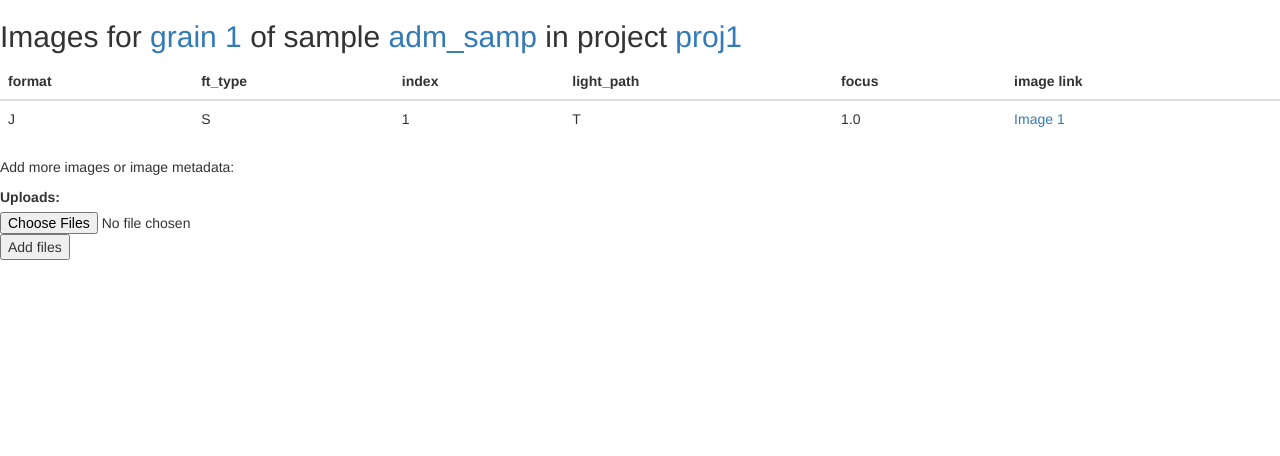
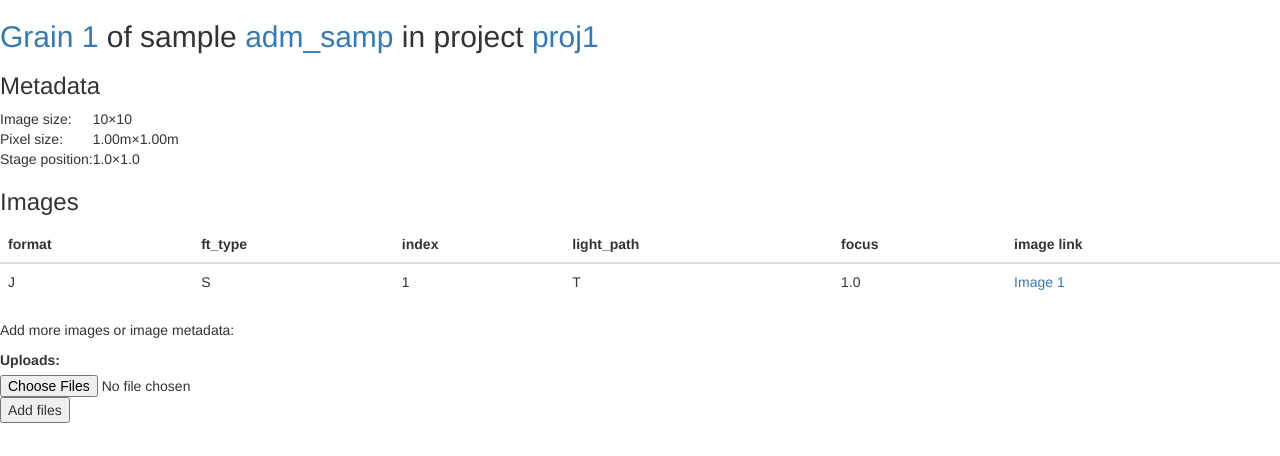
Before and after one commit to tim-band/geochron-at-home, a Django app: page /ftc/grain/1/images in a window 1280 px wide. Shown: the part 50-506 px from the top of the page. Run offline with Django 3.2, Linux system fonts and the light colour scheme; a user stored in the database is signed in; data comes from the database, SQL or seed files in the repository; tables that the repository leaves empty hold one stand-in row (values such as "Sample post"); parts of the project's set-up code (start-up, migrations or seed data) failed here and were passed over; some libraries are stand-ins or nearby versions.

Commit message:
Better information in grains list on sample page also various fixes

```diff
--- a/ftc/models.py
+++ b/ftc/models.py
@@ -98,6 +98,12 @@ class Grain(models.Model):
     def get_images_mica(self):
         return self.image_set.filter(ft_type='I').order_by('index')
 
+    def count_images_crystal(self):
+        return self.image_set.filter(ft_type='S').count()
+
+    def count_images_mica(self):
+        return self.image_set.filter(ft_type='I').count()
+
     def count_results(self):
         return FissionTrackNumbering.objects.filter(
             in_sample=self.sample,
--- a/ftc/templatetags/si_mag.py
+++ b/ftc/templatetags/si_mag.py
@@ -6,7 +6,9 @@ large = ['k', 'M', 'G']
 small = ['m', '\xb5', 'n', 'p']
 
 @register.simple_tag
-def si_mag(num, decimal_places=2):
+def si_mag(num, decimal_places=2, unit='', none='None'):
+    if num is None:
+        return none
     sign = ''
     if num < 0:
         num = -num
@@ -23,5 +25,5 @@ def si_mag(num, decimal_places=2):
         prefix = small[-1 - mag]
     elif 0 < mag:
         prefix = large[mag - 1]
-    format_string = '{0}{1:.' + str(decimal_places) + 'f}{2}'
-    return format_string.format(sign, num, prefix)
+    format_string = '{0}{1:.' + str(decimal_places) + 'f}{2}{3}'
+    return format_string.format(sign, num, prefix, unit)
--- a/templates/ftc/grain.html
+++ b/templates/ftc/grain.html
@@ -156,7 +156,9 @@ window.addEventListener('load', function() {
 <div>
     <table class="metadata">
         <tr><td>Image size:</td><td>{{ object.image_width }}&#x00D7;{{ object.image_height }}</td></tr>
-        <tr><td>Pixel size:</td><td>{% si_mag object.scale_x %}m&#x00D7;{% si_mag object.scale_y %}m</td></tr>
+        <tr><td>Pixel size:</td><td>
+            {% si_mag object.scale_x unit='m' none='?' %}&#x00D7;{% si_mag object.scale_y unit='m' none='?' %}
+        </td></tr>
         <tr><td>Stage position:</td><td>{{ object.stage_x }}&#x00D7;{{ object.stage_y }}</td></tr>
     </table>
 </div>
--- a/templates/ftc/grain_images.html
+++ b/templates/ftc/grain_images.html
@@ -2,13 +2,23 @@
 
 {% load static %}
 {% load order_by %}
+{% load si_mag %}
 
 {% block content %}
 <h2>
-    Images for <a href="{% url 'grain' object.pk %}">grain {{ object.index }}</a>
+    <a href="{% url 'grain' object.pk %}">Grain {{ object.index }}</a>
     of sample <a href="{% url 'sample' object.sample.pk %}">{{ object.sample.sample_name }}</a>
     in project <a href="{% url 'project' object.sample.in_project.pk %}">{{ object.sample.in_project.project_name }}</a>
 </h2>
+<h3>Metadata</h3>
+<table class="metadata">
+    <tr><td>Image size:</td><td>{{ object.image_width }}&#x00D7;{{ object.image_height }}</td></tr>
+    <tr><td>Pixel size:</td><td>
+        {% si_mag object.scale_x unit='m' none='?' %}&#x00D7;{% si_mag object.scale_y unit='m' none='?' %}
+    </td></tr>
+    <tr><td>Stage position:</td><td>{{ object.stage_x }}&#x00D7;{{ object.stage_y }}</td></tr>
+</table>
+<h3>Images</h3>
 <table class="table">
     <thead>
         <tr>
--- a/templates/ftc/sample.html
+++ b/templates/ftc/sample.html
@@ -35,12 +35,16 @@
 <table class="table">
     <tr>
         <th>Grain</th>
+        <th>Crystal images</th>
+        <th>Mica images</th>
         <th>Number of results</th>
         <th>Owner's track count</th>
     </tr>
     {% for g in object.grain_set.all %}
     <tr>
         <td><a href="{% url 'grain' g.pk %}">{{ g.index }}</a></td>
+        <td>{{ g.count_images_crystal }}</td>
+        <td>{{ g.count_images_mica }}</td>
         <td>{{ g.count_results }}</td>
         <td>
             {% with result=g.owners_result %}
```
Also changed, not shown: ftc/static/counting/script/geochron.js (+6 -8 lines).
